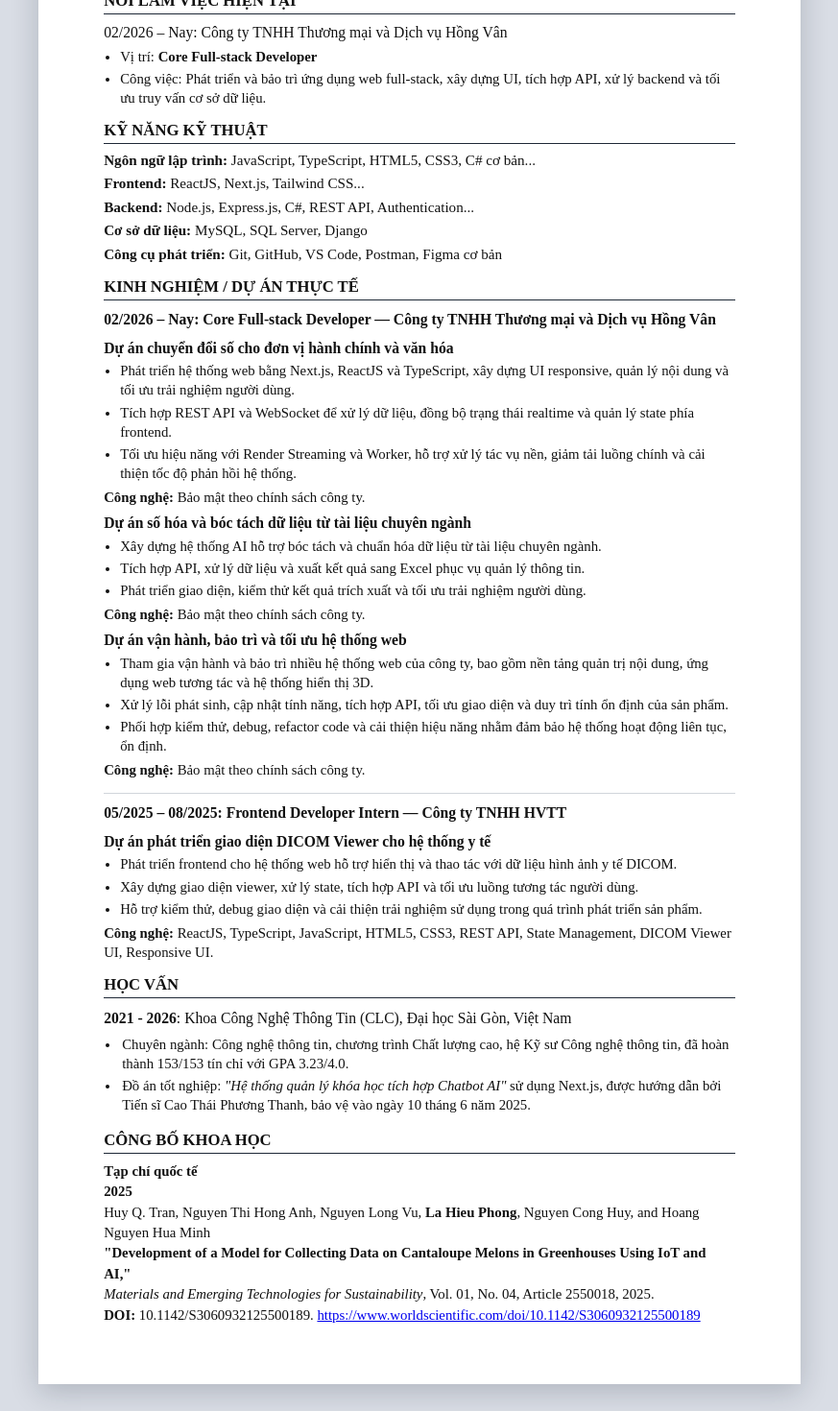
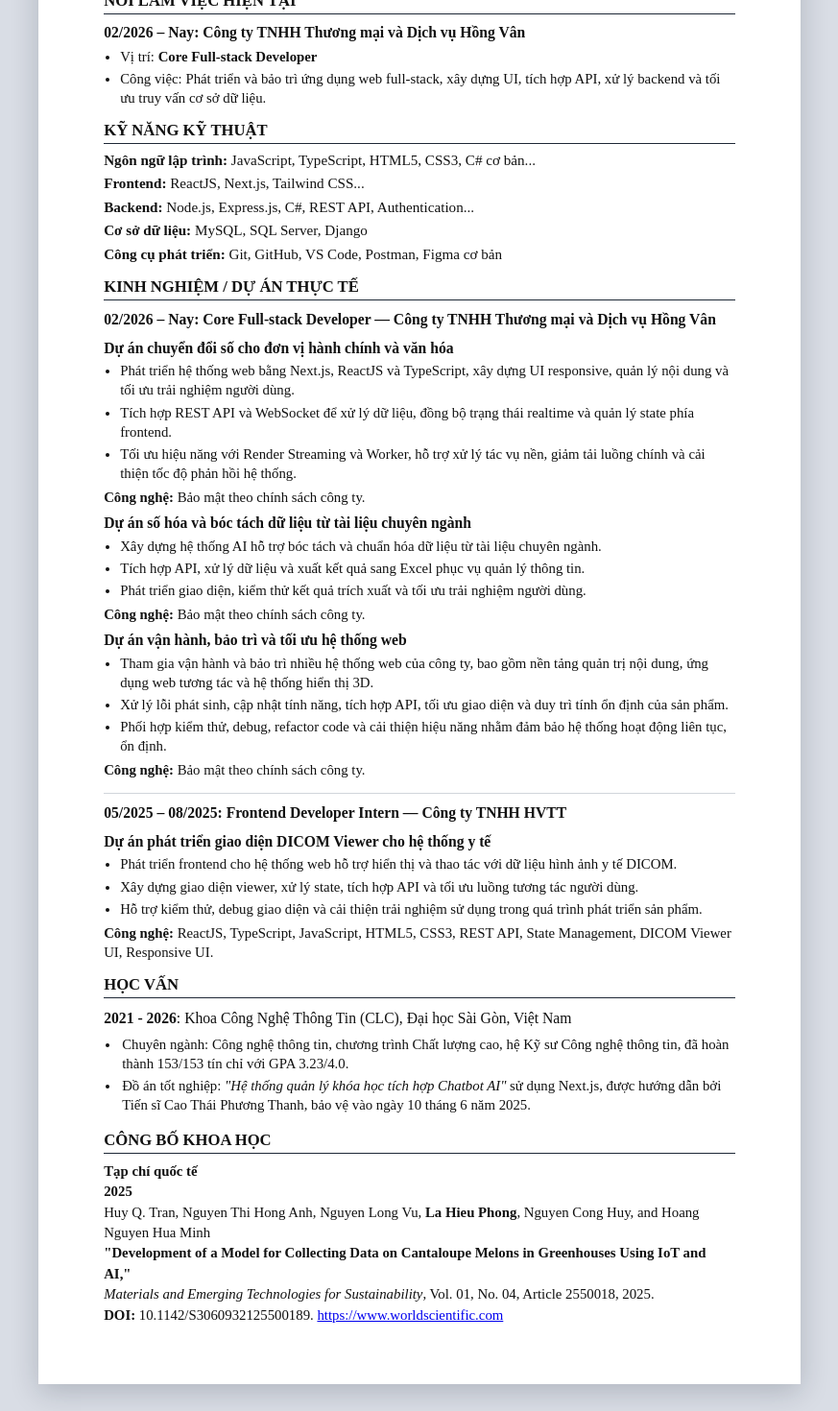
Before and after one commit to lahieuphong/lahieuphong-cv, a Next.js app: page / in a window 1280 px wide. Shown: the part 303-1773 px from the top of the page at 96% size, without its empty margins (203-1076 px from the left). Built offline with nearby package versions, Linux system fonts and the light colour scheme.

Commit message:
Polish CV work and publication details

```diff
--- a/src/app/page.tsx
+++ b/src/app/page.tsx
@@ -206,7 +206,9 @@
 
           <div className="current-work-card">
             <p className="current-work-intro">
-              {currentWork.period}: {currentWork.company}
+              <strong>
+                {currentWork.period}: {currentWork.company}
+              </strong>
             </p>
 
             <ul className="cv-list">
@@ -316,7 +318,7 @@
                   target="_blank"
                   rel="noopener noreferrer"
                 >
-                  {publication.doiUrl}
+                  https://www.worldscientific.com
                 </a>
               </p>
             </div>
```
